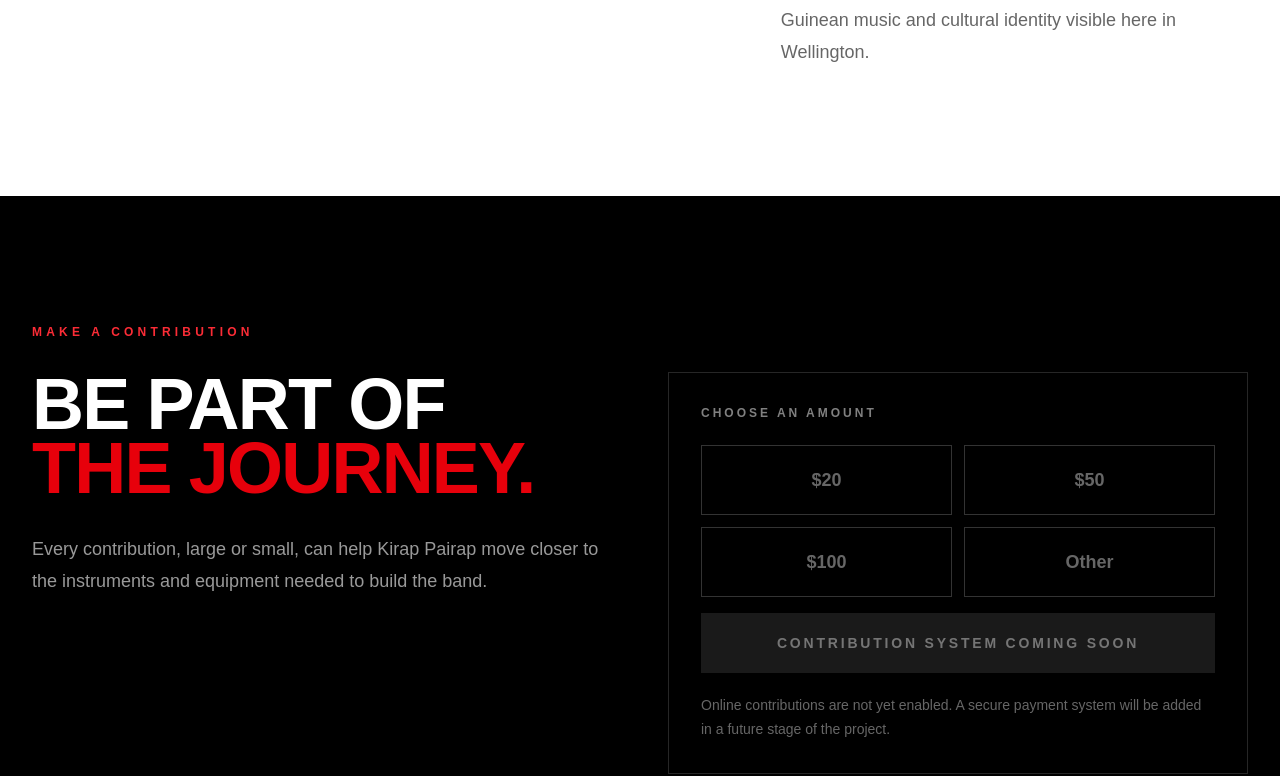
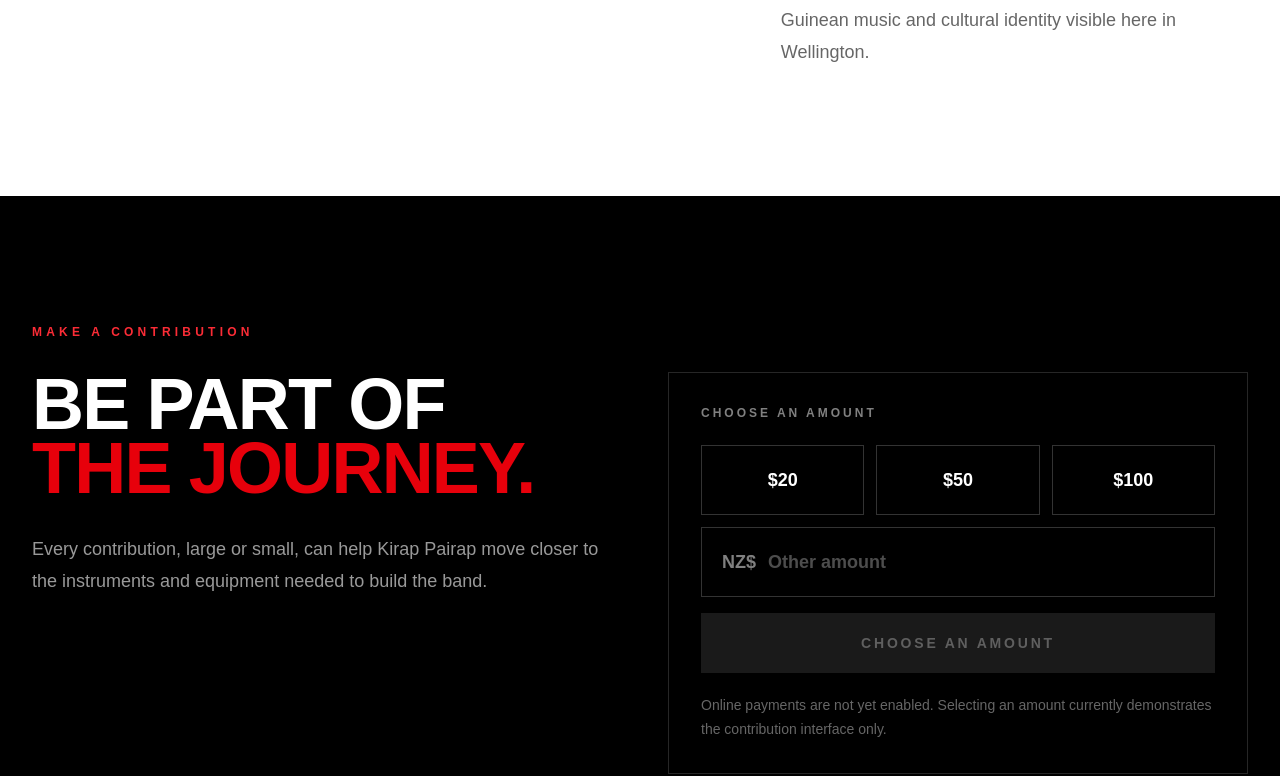
Before and after one commit to okdezines/kirap-pairap, a Next.js app: page /kirap-pairap/support in a window 1280 px wide. Shown: the part 2698-3474 px from the top of the page. Built offline with nearby package versions, Linux system fonts and the light colour scheme.

Commit message:
Add interactive contribution selection

```diff
--- a/app/components/SupportPageContent.tsx
+++ b/app/components/SupportPageContent.tsx
@@ -1,9 +1,13 @@
 "use client";
 
+import { useState } from 'react';
 import { motion } from "motion/react";
 import { fundraising } from "../data/fundraising";
 
 export default function SupportPageContent() {
+    const [selectedAmount, setSelectedAmount] = useState<number | null>(null);
+    const [customAmount, setCustomAmount] = useState("");
+
     const progress = Math.min(
         (fundraising.raised / fundraising.goal) * 100,
         100
@@ -273,30 +277,86 @@
                                 Choose an amount
                             </p>
 
-                            <div className="mt-6 grid grid-cols-2 gap-3">
-                                {["$20", "$50", "$100", "Other"].map((amount) => (
-                                    <button
-                                        key={amount}
-                                        type="button"
-                                        disabled
-                                        className="cursor-not-allowed border border-white/20 px-5 py-5 text-lg font-black text-white/40"
-                                    >
-                                        {amount}
-                                    </button>
-                                ))}
+                            <div className="mt-6 grid grid-cols-3 gap-3">
+                                {[20, 50, 100].map((amount) => {
+                                    const isSelected = selectedAmount === amount;
+
+                                    return (
+                                        <button
+                                            key={amount}
+                                            type="button"
+                                            onClick={() => {
+                                                setSelectedAmount(amount);
+                                                setCustomAmount("");
+                                            }}
+                                            className={`border px-5 py-5 text-lg font-black transition-all ${isSelected
+                                                ? "border-red-600 bg-red-600 text-white"
+                                                : "border-white/20 text-white hover:border-white/60"
+                                                }`}
+                                        >
+                                            ${amount}
+                                        </button>
+                                    );
+                                })}
                             </div>
 
+                            {/* Custom amount */}
+                            <div className="mt-3">
+                                <label
+                                    htmlFor="customAmount"
+                                    className="sr-only"
+                                >
+                                    Enter another contribution amount
+                                </label>
+
+                                <div className="flex items-center border border-white/20 focus-within:border-red-600">
+                                    <span className="pl-5 text-lg font-black text-white/50">
+                                        NZ$
+                                    </span>
+
+                                    <input
+                                        id="customAmount"
+                                        type="number"
+                                        min="1"
+                                        step="1"
+                                        inputMode="numeric"
+                                        placeholder="Other amount"
+                                        value={customAmount}
+                                        onChange={(event) => {
+                                            const value = event.target.value;
+
+                                            setCustomAmount(value);
+
+                                            const numericValue = Number(value);
+
+                                            if (numericValue > 0) {
+                                                setSelectedAmount(numericValue);
+                                            } else {
+                                                setSelectedAmount(null);
+                                            }
+                                        }}
+                                        className="w-full bg-transparent px-3 py-5 text-lg font-black text-white outline-none placeholder:text-white/30"
+                                    />
+                                </div>
+                            </div>
+
+                            {/* Future checkout button */}
                             <button
                                 type="button"
-                                disabled
-                                className="mt-4 w-full cursor-not-allowed bg-white/10 px-6 py-5 text-sm font-bold uppercase tracking-[0.2em] text-white/40"
+                                disabled={!selectedAmount}
+                                className={`mt-4 w-full px-6 py-5 text-sm font-bold uppercase tracking-[0.2em] transition-all ${selectedAmount
+                                    ? "bg-red-600 text-white hover:bg-red-500"
+                                    : "cursor-not-allowed bg-white/10 text-white/30"
+                                    }`}
                             >
-                                Contribution System Coming Soon
+                                {selectedAmount
+                                    ? `Contribute NZ$${selectedAmount}`
+                                    : "Choose an amount"}
                             </button>
 
                             <p className="mt-5 text-sm leading-6 text-white/40">
-                                Online contributions are not yet enabled. A secure payment
-                                system will be added in a future stage of the project.
+                                Online payments are not yet enabled. Selecting an amount currently
+                                demonstrates the contribution interface only.
                             </p>
                         </div>
                     </div>
```
